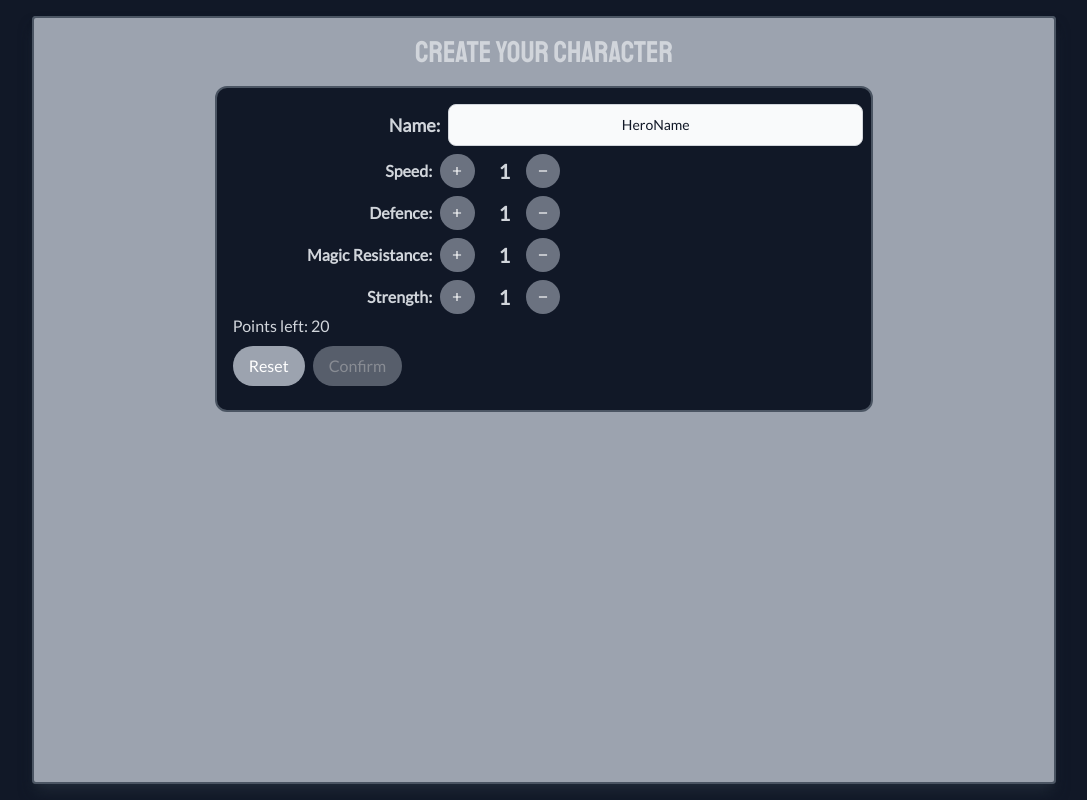
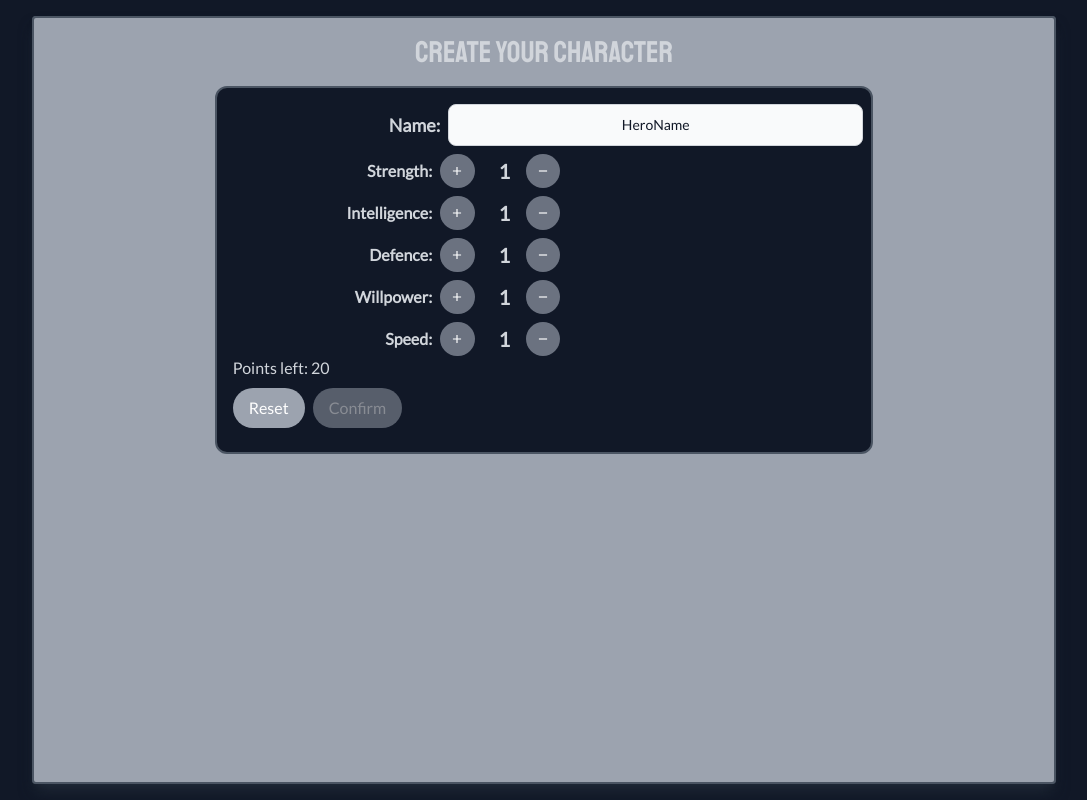
Before and after one commit to tomaszbawor/padron, a Nuxt app: page /character/creation in a window 1280 px wide. Shown: the whole page, without its empty margins (96-1183 px from the left). Built offline with nearby package versions, Linux system fonts and the light colour scheme.

Commit message:
feat(hero): change hero stats

```diff
--- a/components/game/HeroSheet.vue
+++ b/components/game/HeroSheet.vue
@@ -40,11 +40,12 @@ const expNeededForNextLevel = computed(() => {
         <ProgressBar variant="BLUE" :value="hero.mana.current" :max="hero.mana.max" />
       </div>
 
-      <div class="grid grid-cols-2 pt-4">
+      <div class="grid grid-cols-2 gap-y-1 pt-4">
         <p>STR: {{ hero.stats.STRENGTH }}</p>
+        <p>INT: {{ hero.stats.INTELLIGENCE }}</p>
+        <p>INT: {{ hero.stats.DEFENCE }}</p>
+        <p>WIL: {{ hero.stats.WILLPOWER }}</p>
         <p>SPD: {{ hero.stats.SPEED }}</p>
-        <p>INT: {{ hero.stats.DEFENCE }}</p>
-        <p>MRES: {{ hero.stats.MAGIC_RESISTANCE }}</p>
       </div>
     </div>
   </div>
--- a/engine/hero/BasicHeroParameters.ts
+++ b/engine/hero/BasicHeroParameters.ts
@@ -5,24 +5,33 @@ export enum BasicResourcePools {
 
 export enum BasicHeroStats {
   STRENGTH = 'STRENGTH',
+  INTELLIGENCE = 'INTELLIGENCE',
+
+  DEFENCE = 'DEFENCE',
+  WILLPOWER = 'WILLPOWER',
+
   SPEED = 'SPEED',
-  DEFENCE = 'DEFENCE',
-  MAGIC_RESISTANCE = 'MAGIC_RESISTANCE',
+
 }
 
 export type BasicHeroParameters = BasicResourcePools | BasicHeroStats
 
 export const BasicStatsLabels: Record<BasicHeroParameters, string> = {
-  SPEED: 'Speed',
-  DEFENCE: 'Defence',
   HEALTH: 'Health',
-  MAGIC_RESISTANCE: 'Magic Resistance',
   MANA: 'Mana',
   STRENGTH: 'Strength',
+  INTELLIGENCE: 'Intelligence',
+  DEFENCE: 'Defence',
+  WILLPOWER: 'Willpower',
+  SPEED: 'Speed',
 }
 
 export const MinimumValueForStat: Record<BasicHeroStats, number> = {
-  SPEED: 1, DEFENCE: 1, MAGIC_RESISTANCE: 1, STRENGTH: 1,
+  STRENGTH: 1,
+  INTELLIGENCE: 1,
+  DEFENCE: 1,
+  WILLPOWER: 1,
+  SPEED: 1,
 }
 
 export const MinimumValueForResourcePool: Record<BasicResourcePools, number> = {
@@ -30,7 +39,13 @@ export const MinimumValueForResourcePool: Record<BasicResourcePools, number> = {
 }
 
 export const BaseStatIncrementForSkillPoint: Record<BasicHeroParameters, number> = {
-  SPEED: 1, DEFENCE: 1, HEALTH: 5, MAGIC_RESISTANCE: 1, MANA: 5, STRENGTH: 1,
+  HEALTH: 5,
+  MANA: 5,
+  STRENGTH: 1,
+  INTELLIGENCE: 1,
+  DEFENCE: 1,
+  WILLPOWER: 1,
+  SPEED: 1,
 }
 
 export const NewCharStarterPoints = MinimumValueForStat
```
